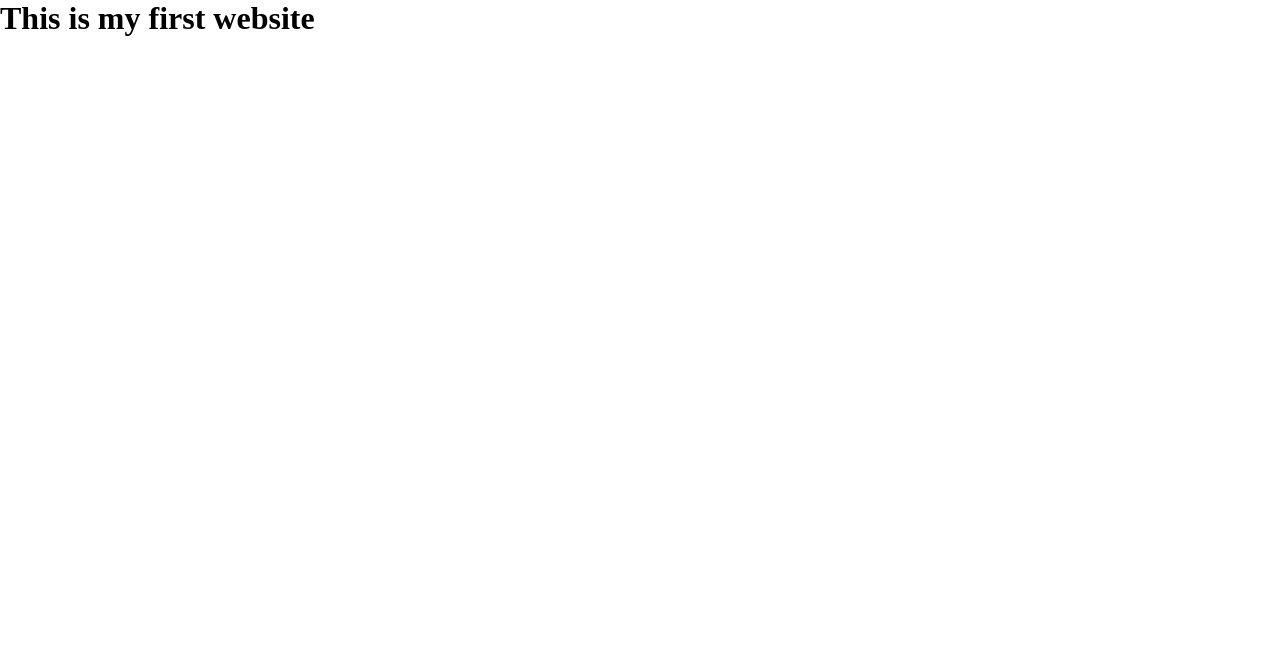
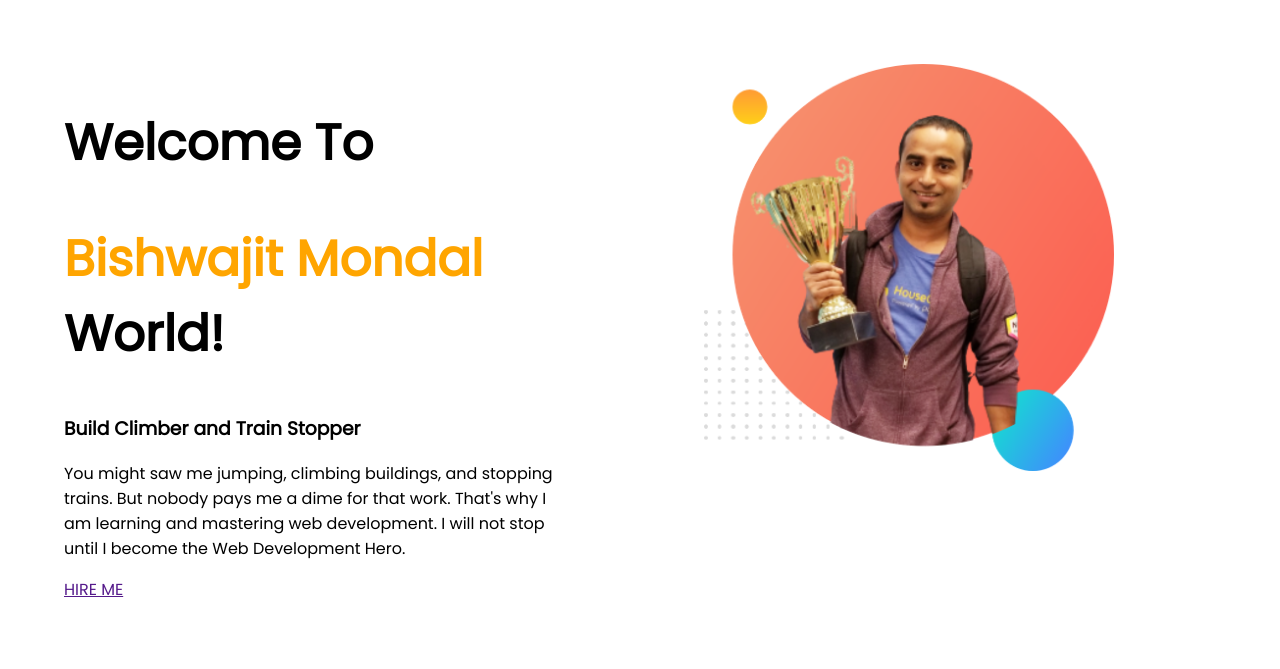
Before and after one commit to bishwajit70/portfolio, a plain HTML site: page index.html in a window 1280 px wide. Drawn offline with Linux system fonts and the light colour scheme.

Commit message:
Portfoili first commit

```diff
--- a/css/style.css
+++ /dev/null
@@ -1,5 +0,0 @@
-*{
-    margin: 0;
-    padding: 0;
-    box-sizing: border-box;
-}
--- a/index.html
+++ b/index.html
@@ -1,14 +1,34 @@
 <!DOCTYPE html>
 <html lang="en">
+
 <head>
     <meta charset="UTF-8">
     <meta http-equiv="X-UA-Compatible" content="IE=edge">
     <meta name="viewport" content="width=device-width, initial-scale=1.0">
     <title>First Website</title>
     <link rel="shortcut icon" href="favicon.ico" type="image/x-icon">
-    <link rel="stylesheet" href="css/style.css">
+    <link rel="preconnect" href="https://fonts.googleapis.com">
+    <link rel="preconnect" href="https://fonts.gstatic.com" crossorigin>
+    <link href="https://fonts.googleapis.com/css2?family=Poppins&display=swap" rel="stylesheet">
+    <link rel="stylesheet" href="style.css">
 </head>
+
 <body>
-    <h1>This is my first website</h1>
+    <section class="top-banner">
+        <div class="half-width">
+            <h1>Welcome To</h1>
+            <h1><span>Bishwajit Mondal </span>World!</h1>
+            <h3>Build Climber and Train Stopper</h3>
+            <p>You might saw me jumping, climbing buildings, and stopping trains. But nobody pays me a dime for that
+                work. That's why I am learning and mastering web development. I will not stop until I become the Web
+                Development Hero.</p>
+            <a class="button-link" href="">HIRE ME</a>
+        </div>
+        <div class="half-width">
+            <img src="images/my-bg.png" alt="">
+        </div>
+
+    </section>
 </body>
+
 </html>
--- /dev/null
+++ b/style.css
@@ -0,0 +1,23 @@
+body{
+    font-family: 'Poppins', sans-serif;
+    margin:0;
+}
+h1{
+    font-size:50px;
+}
+h2{
+    font-size:40px
+}
+span{
+    color: orange;
+}
+.top-banner{
+    display: flex;
+}
+.half-width{
+    width:50%;
+    padding: 5%;
+}
+.half-width img{
+    width: 80%;
+}
```
Also changed, not shown: images/dream-bg.png (added), images/exp-bg.png (added), images/jhankar.png (added), images/jhankar2.png (added), images/my-bg-blank.png (added), images/my-bg.png (added), images/my-bg2.png (added), images/top-banner.png (added), 7 other files.
